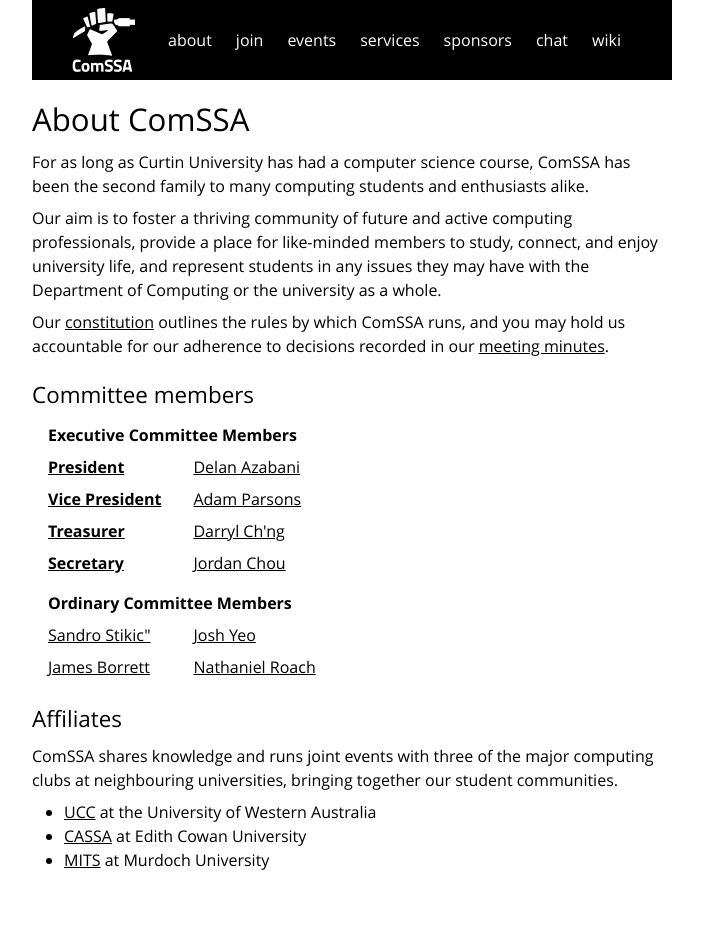
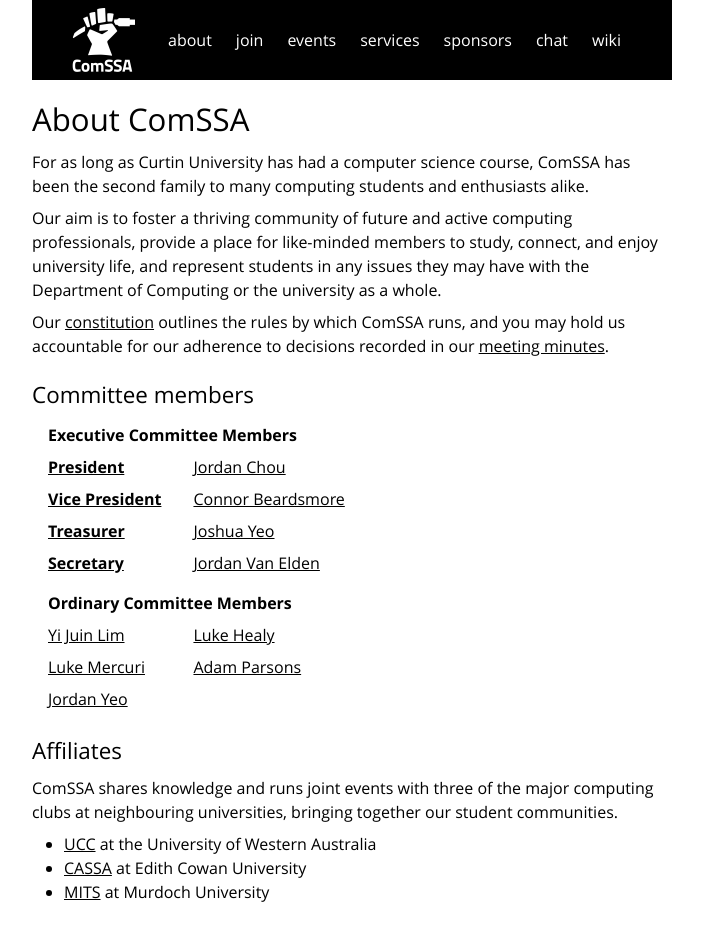
Before and after one commit to ComSSA/www.comssa.org.au, a Jekyll site: the page built from about/index.md, in a window 1280 px wide. Shown: the whole page, without its empty margins (288-991 px from the left). Built offline with Jekyll 4.4.1, drawn with Linux system fonts in a browser that asks for light colours; before the commit the page ends 900 px from its top, so only the background shows below that.

```diff
--- a/about/index.md
+++ b/about/index.md
@@ -12,8 +12,7 @@ enjoy university life, and represent students in any issues they may have with
 the Department of Computing or the university as a whole.
 
 Our [constitution] outlines the rules by which ComSSA runs, and you may hold us
-accountable for our adherence to decisions recorded in our [meeting
-minutes][minutes].
+accountable for our adherence to decisions recorded in our [meeting minutes][minutes].
 
 [constitution]: /static/const.pdf
 [minutes]: /minutes/
@@ -26,19 +25,19 @@ minutes][minutes].
 	</tr>
 	<tr>
 		<th><a href="mailto:president@comssa.org.au">President</a></th>
-		<td><a href="mailto:delan@comssa.org.au">Delan Azabani</a></td>
+		<td><a href="mailto:jordan@comssa.org.au">Jordan Chou</a></td>
 	</tr>
 	<tr>
 		<th><a href="mailto:vp@comssa.org.au">Vice President</a></th>
-		<td><a href="mailto:badges@comssa.org.au">Adam Parsons</a></td>
+		<td><a href="mailto:">Connor Beardsmore</a></td>
 	</tr>
 	<tr>
 		<th><a href="mailto:treasurer@comssa.org.au">Treasurer</a></th>
-		<td><a href="mailto:darryl@comssa.org.au">Darryl Ch'ng</a></td>
+		<td><a href="mailto:yib@comssa.org.au">Joshua Yeo</a></td>
 	</tr>
 	<tr>
 		<th><a href="mailto:secretary@comssa.org.au">Secretary</a></th>
-		<td><a href="mailto:jordan@comssa.org.au">Jordan Chou</a></td>
+		<td><a href="mailto:vanelden@comssa.org.au">Jordan Van Elden</a></td>
 	</tr>
 	<tr>
 		<th colspan="2"></th>
@@ -47,16 +46,20 @@ minutes][minutes].
 		<th colspan="2">Ordinary Committee Members</th>
 	</tr>
 	<tr>
-		<td><a href="mailto:sandro@comssa.org.au">Sandro Stikic"</a></td>
-		<td><a href="mailto:yib@comssa.org.au">Josh Yeo</a></td>
+		<td><a href="mailto:juin@comssa.org.au">Yi Juin Lim</a></td>
+		<td><a href="mailto:lukeh@comssa.org.au">Luke Healy</a></td>
 	</tr>
 	<tr>
-		<td><a href="mailto:james@comssa.org.au">James Borrett</a></td>
-		<td><a href="mailto:nroach44@comssa.org.au">Nathaniel Roach</a></td>
+		<td><a href="mailto:mercluke@comssa.org.au">Luke Mercuri</a></td>
+		<td><a href="mailto:badges@comssa.org.au">Adam Parsons</a></td>
 	</tr>
+    <tr>
+        <td><a href="mailto:jordany@comssa.org.au">Jordan Yeo</a></td>
+    </tr>
 </table>
 
 ## Affiliates
+
 
 ComSSA shares knowledge and runs joint events with three of the major
 computing clubs at neighbouring universities, bringing together our
```
Also changed, not shown: services/index.md (+0 -8 lines), coderdojo/index.html (line endings or trailing spaces).
